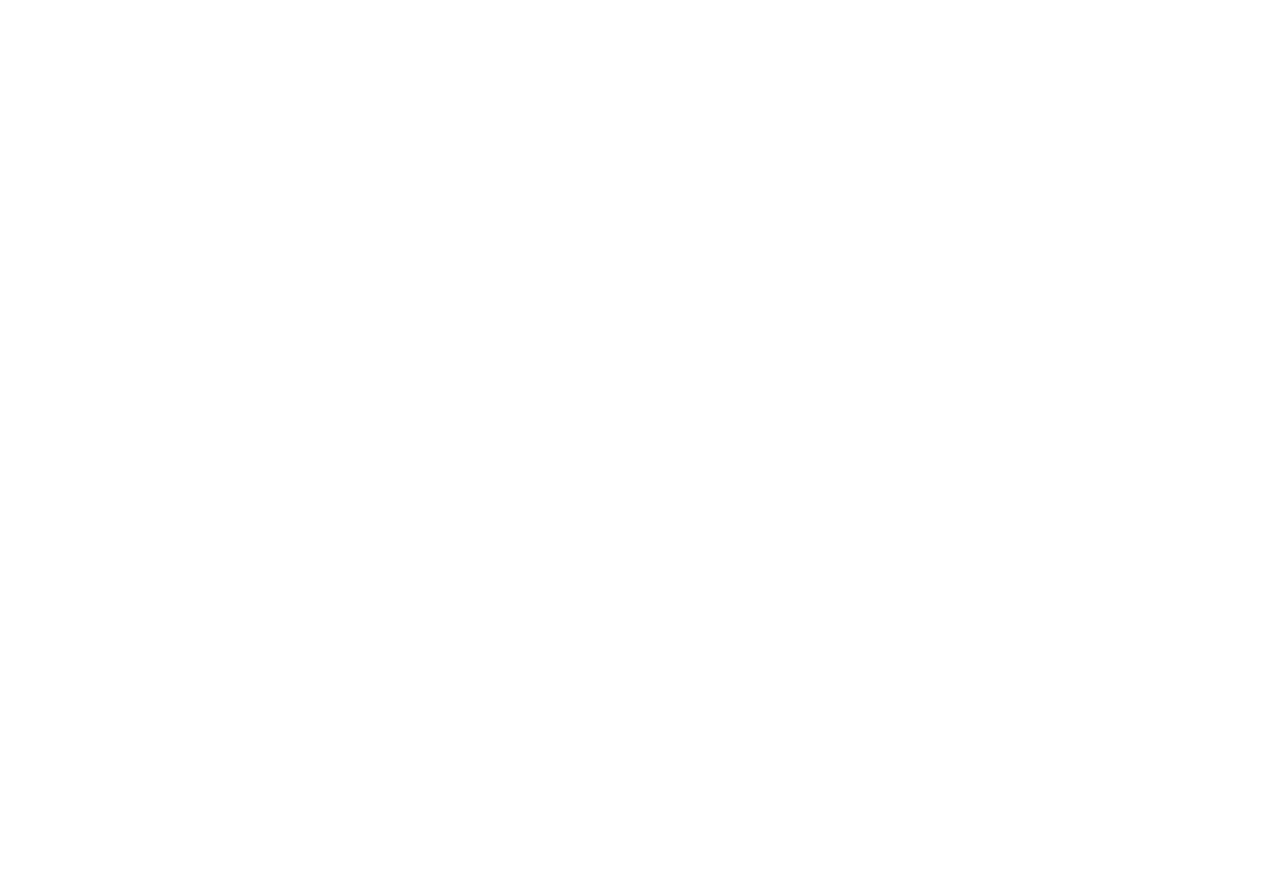
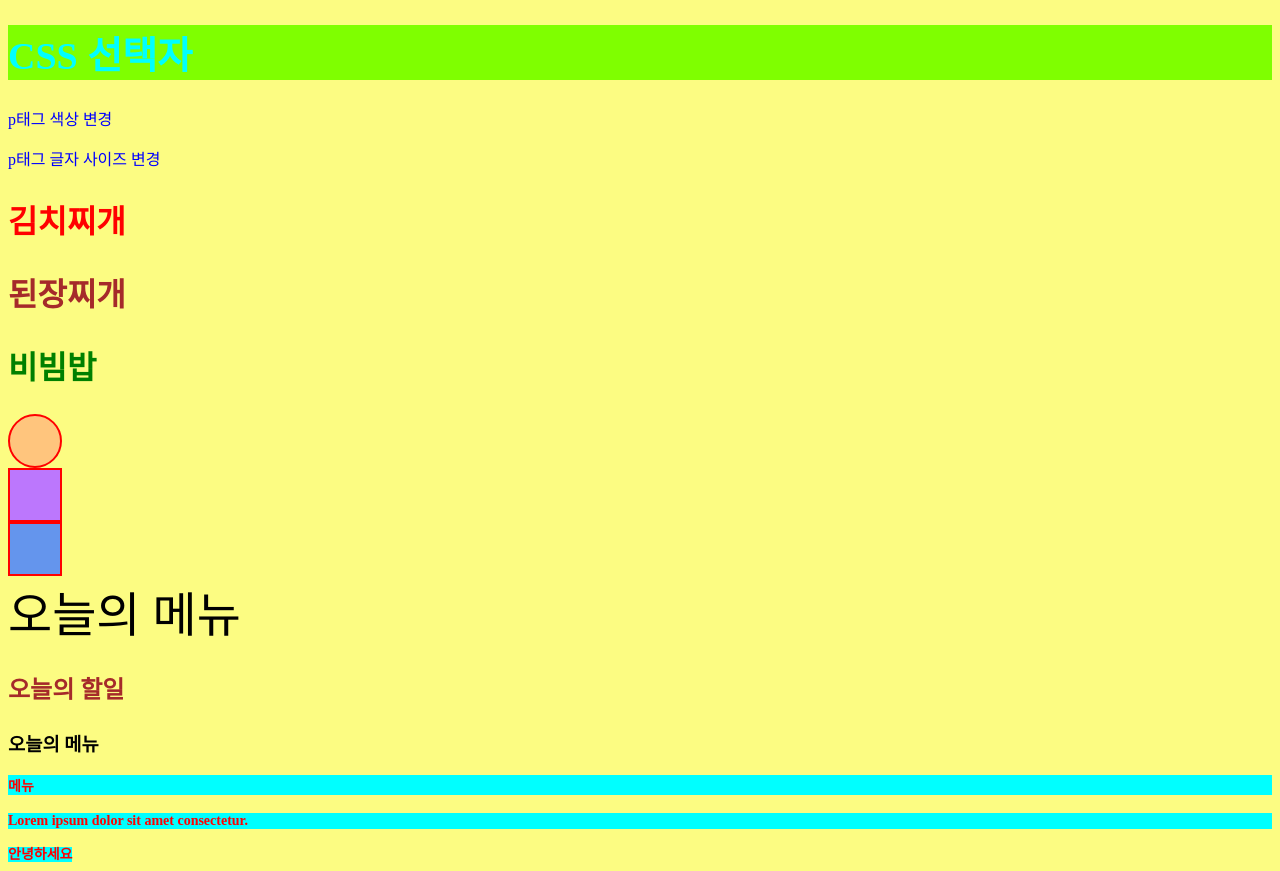
Before and after one commit to muryung/cssSelector, a plain HTML site: page index.html in a window 1280 px wide. Before the commit the page ends 800 px from the top, so only its background shows below. Drawn offline with Linux system fonts and the light colour scheme.

Commit message:
css 선택자 학습 (태그, 클래스, 아이디, 자손)

```diff
--- a/index.html
+++ b/index.html
@@ -4,8 +4,27 @@
     <meta charset="UTF-8">
     <meta name="viewport" content="width=device-width, initial-scale=1.0">
     <title>css 선택자</title>
+    <!-- css 파일 연결 -->
+    <link rel="stylesheet" href="main.css">
 </head>
 <body>
-
+    <!-- 태그 선택자 -->
+    <h1>CSS 선택자</h1>
+    <p>p태그 색상 변경</p>
+    <p>p태그 글자 사이즈 변경</p>
+    <!-- 클래스 선택자 -->
+    <h2 class="menu1">김치찌개</h2>
+    <h2 class="menu2">된장찌개</h2>
+    <h2 class="menu3">비빔밥</h2>
+    <div class="box box1"></div>
+    <div class="box box2"></div>
+    <div class="box box3"></div>
+    <span id="title">오늘의 메뉴</span>
+    <p id="title2">오늘의 할일</p>
+    <h3 id="subTitle" class="subTitle">오늘의 메뉴</h3>
+    <!-- 여러 선택자 한 번에 선택 -->
+    <h4>메뉴</h4>
+    <p class="desc">Lorem ipsum dolor sit amet consectetur.</p>
+    <span class="smallTitle">안녕하세요</span>
 </body>
 </html>
--- /dev/null
+++ b/main.css
@@ -0,0 +1,70 @@
+/* 태그 선택자 */
+body {
+    background-color: rgb(252, 252, 130);
+}
+
+h1 {
+    color: aqua;
+    font-size: 38px;
+    background-color: chartreuse;
+}
+
+p {
+    color: blue;
+}
+
+/* 클래스 선택자 */
+h2 {
+    font-size: 32px;
+}
+
+.menu1 {
+    color: red;
+}
+
+.menu2 {
+    color: brown;
+}
+
+.menu3 {
+    color: green;
+}
+
+.box {
+    width: 50px;
+    height: 50px;
+    background-color: azure;
+    border: 2px solid red;
+}
+
+.box1 {
+    background-color: rgb(255, 197, 125);
+    border-radius: 50%;
+}
+
+.box2 {
+    background-color: rgb(188, 119, 253);
+}
+
+.box3 {
+    background-color: cornflowerblue;
+}
+
+/* 아이디 선택자 */
+#title {
+    font-size: 48px;
+}
+
+#title2 {
+    color: brown;
+    font-size: 24px;
+    font-weight: bold;
+}
+
+/* 여러 선택자 한번에 */
+h4, .smallTitle, .desc {
+    font-size: 14px;
+    color: red;
+    background-color: aqua;
+    font-weight: 600;
+}
```
Also changed, not shown: selector.css (added, +13 -0 lines), selector.html (added, +28 -0 lines).
